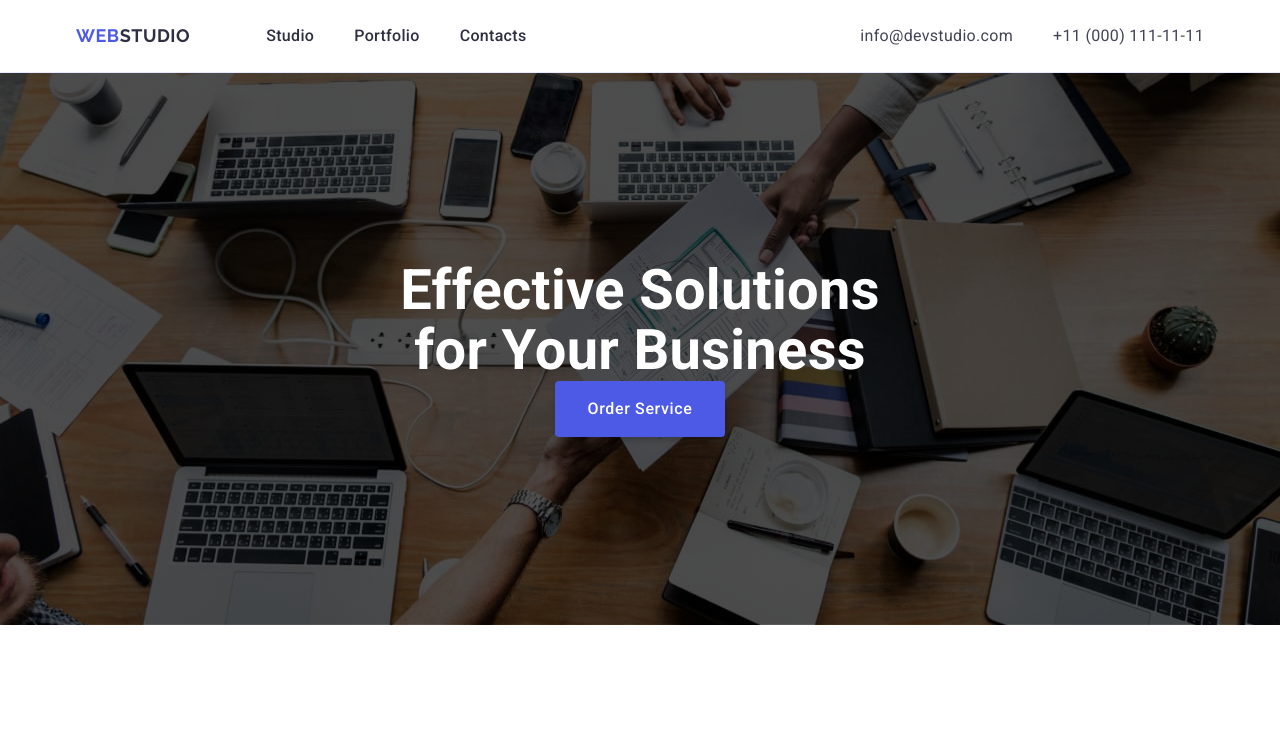
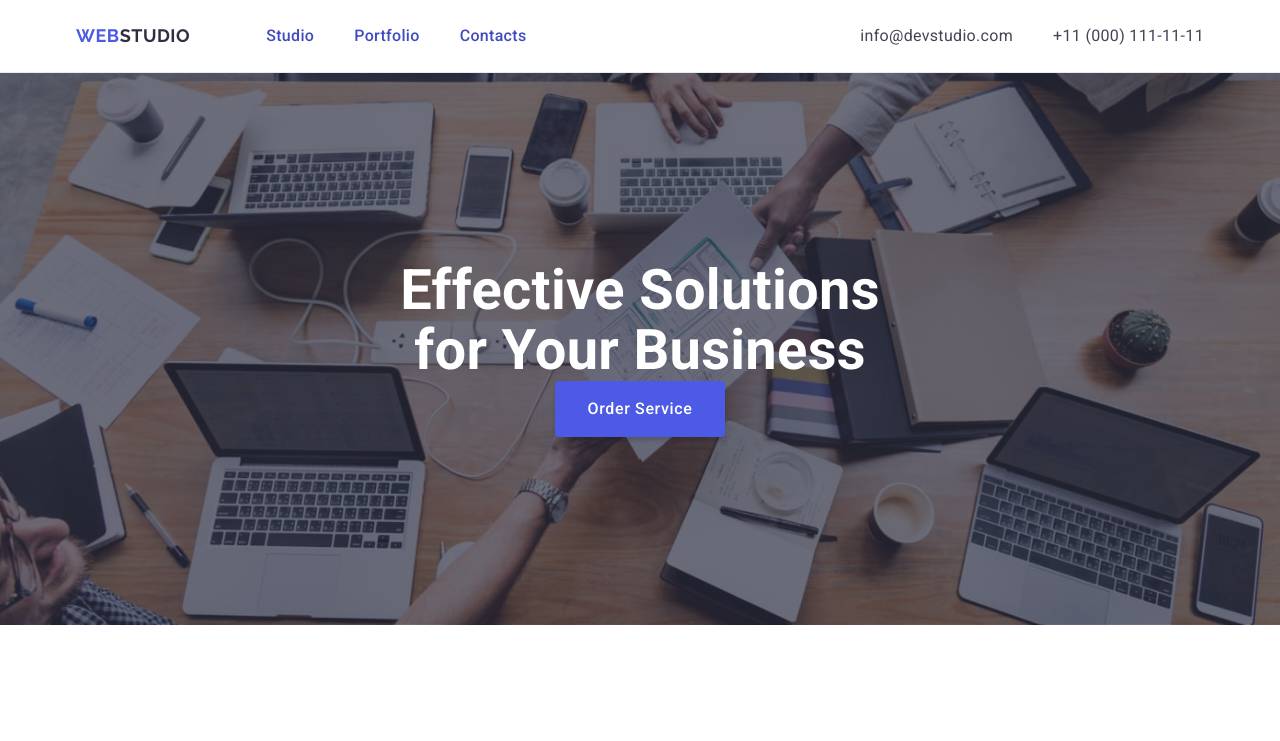
Before and after one commit to Holy-Basilisk/goit-markup-hw-04, a plain HTML site: page index.html in a window 1280 px wide. Shown: the top 741 px of the page. Drawn offline with nearby package versions, Linux system fonts and the light colour scheme.

Commit message:
added effects to header

```diff
--- a/css/styles.css
+++ b/css/styles.css
@@ -84,6 +84,7 @@ body {
 .header {
 	border-bottom: 1px solid var(--colorCornflower);
 	background-color: var(--backgroundColorWhite);
+	box-shadow: 0px 2px 1px rgba(46, 47, 66, 0.08), 0px 1px 1px rgba(46, 47, 66, 0.16), 0px 1px 6px rgba(46, 47, 66, 0.08);
 }
 
 .header .container {
@@ -111,6 +112,26 @@ body {
 	font-weight: 500;
 	letter-spacing: 0.02em;
 	display: block;
+}
+
+.nav-menu .list .link {
+	position: relative;
+	color: var(--pressedStateColor);
+	transition: color 250ms cubic-bezier(0.4, 0, 0.2, 1);
+}
+
+.nav-menu .list .link::after {
+	content: '';
+	position: absolute;
+	left: 0;
+	bottom: -1px;
+	height: 4px;
+	color: var(--pressedStateColor);
+	border-radius: 2px;
+}
+
+.address .link {
+	transition: color 250ms cubic-bezier(0.4, 0, 0.2, 1);
 }
 
 .header .list .link {padding: 24px 0;}
@@ -165,6 +186,7 @@ body {
 	display: flex;
 	flex-direction: column;
 	align-items: center;
+	/* max-width: 1440px; */
 }
 
 .button {
@@ -182,11 +204,12 @@ body {
 .hero-image {
 	color: var(--heroTextColor);
 	background-color: var(--backgroundColorDark);
-	background-image: linear-gradient(#000000b2, #000000b2),
+	background-image: linear-gradient(rgba(46, 47, 66, 0.7), rgba(46, 47, 66, 0.7)),
 		url(../images/people_office.jpg);
 	background-repeat: no-repeat;
+	background-size: cover;
 	background-position: 50%;
-	/*max-width: 1440px;*/
+	max-width: 1440px;
 	text-align: center;
 	letter-spacing: 0.02em;
 	padding: 188px 0;
@@ -210,7 +233,8 @@ body {
 	box-shadow: 0px 4px 4px rgba(0, 0, 0, 0.15);
 	border-radius: 4px;
 	letter-spacing: 0.04em;
-	text-transform: capitalize
+	text-transform: capitalize;
+	transition: background-color 250ms cubic-bezier(0.4, 0, 0.2, 1);
 }
 
 .features .list {
```
